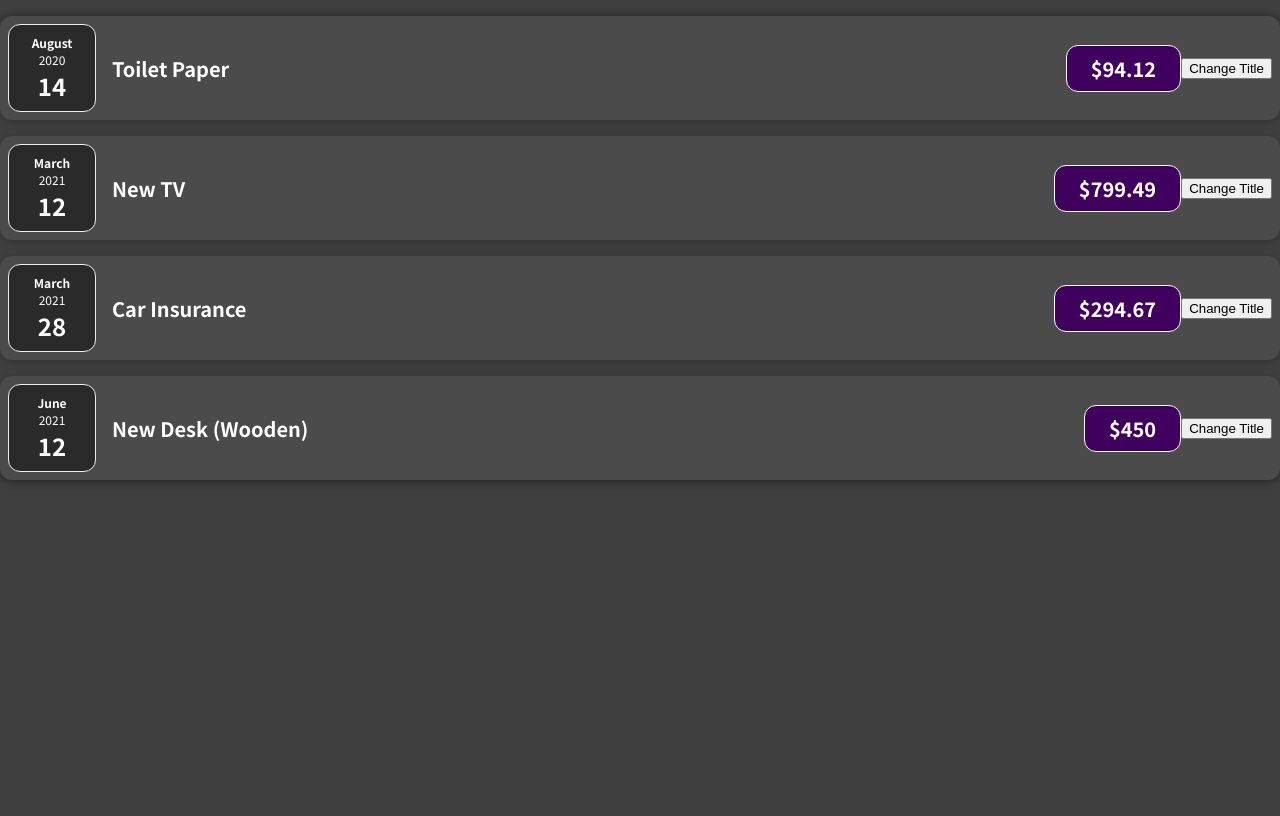
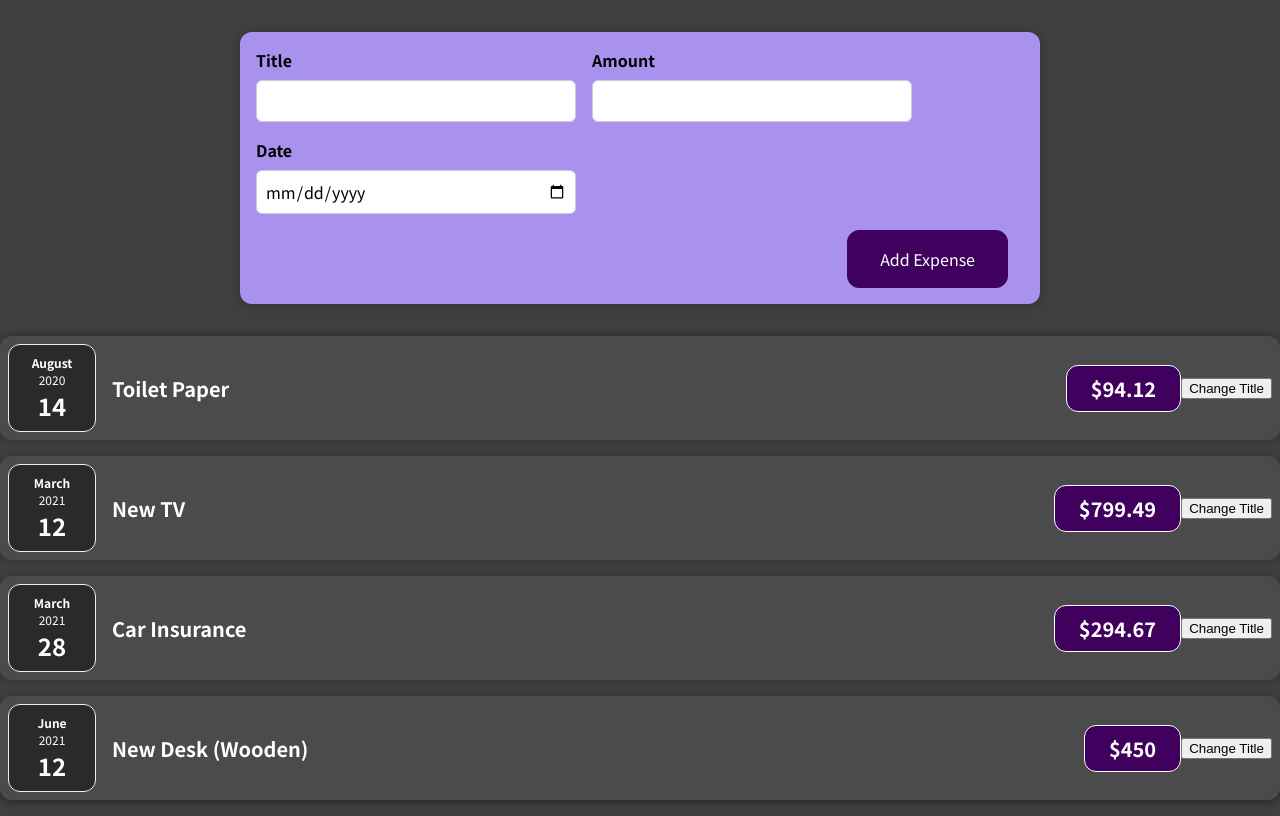
Before and after one commit to ndy-lopez/react-expense-tracker, a React (Create React App) app: page / in a window 1280 px wide. Built offline with nearby package versions, Linux system fonts and the light colour scheme.

Commit message:
add a form with styles, as well as event handling logics

```diff
--- a/src/App.js
+++ b/src/App.js
@@ -1,11 +1,15 @@
-import Expenses from "./components/expenses/Expenses";
+import React from "react";
+
+import NewExpense from "./components/NewExpense/NewExpense";
+import Expenses from "./components/Expenses/Expenses";
 
 const App = () => {
   return (
     <div>
+      <NewExpense />
       <Expenses />
     </div>
   );
-}
+};
 
 export default App;
--- /dev/null
+++ b/src/components/NewExpense/ExpenseForm.css
@@ -0,0 +1,26 @@
+.new-expense__controls {
+  display: flex;
+  flex-wrap: wrap;
+  gap: 1rem;
+  margin-bottom: 1rem;
+  text-align: left;
+}
+
+.new-expense__control label {
+  font-weight: bold;
+  margin-bottom: 0.5rem;
+  display: block;
+}
+
+.new-expense__control input {
+  font: inherit;
+  padding: 0.5rem;
+  border-radius: 6px;
+  border: 1px solid #ccc;
+  width: 20rem;
+  max-width: 100%;
+}
+
+.new-expense__actions {
+  text-align: right;
+}
--- /dev/null
+++ b/src/components/NewExpense/ExpenseForm.js
@@ -0,0 +1,63 @@
+import React, { useState } from "react";
+
+import "./ExpenseForm.css";
+
+const ExpenseForm = () => {
+  const [enteredTitle, setEnteredTitle] = useState('');
+  const [enteredAmount, setEnteredAmount] = useState('');
+  const [enteredDate, setEnteredDate] = useState('');
+  // const[userInput, setUserInput] = useState({
+  //   enteredTitle: '',
+  //   enteredAmount: '',
+  //   enteredDate: ''
+  // }); Creating one state will result in handlers depending on that state, so other values would be lost
+  // if we are not updating the state (which can be done using the spread operator ...userInput, or prevState)
+
+  // const titleChangeHandler = (event) => {
+  //   setEnteredTitle(event.target.value);
+  //   // setUserInput((prevState) => {
+  //   //   return {...prevState, enteredTitle: event.target.value}
+  //   // });
+  // };
+  // const amountChangeHandler = (event) => {
+  //   setEnteredAmount(event.target.value);
+  // };
+  // const dateChangeHandler = (event) => {
+  //   setEnteredDate(event.target.value);
+  // };
+
+  const inputChangeHandler = (identifier, value) => {
+    if (identifier === 'title') {
+      setEnteredTitle(value);
+    } else if (identifier === 'amount') {
+      setEnteredAmount(value);
+    }  else if (identifier === 'date') {
+      setEnteredDate(value);
+    };
+  };
+
+  return (
+    <form>
+      <div className="new-expense__controls">
+        <div className="new-expense__control">
+          <label>Title</label>
+          <input type="text" onChange={(event) => inputChangeHandler('title', event.target.value)} />
+        </div>
+        <div className="new-expense__control">
+          <label>Amount</label>
+          <input type="number" min="0.01" step="0.01" onChange={(event) => inputChangeHandler('amount', event.target.value)} />
+        </div>
+        <div className="new-expense__control">
+          <label>Date</label>
+          <input type="date" min="2019-01-01" step="2025-12-31" onChange={(event) => inputChangeHandler('date', event.target.value)} />
+        </div>
+      </div>
+      <div className="new-expense__actions">
+        <button type="submit">Add Expense</button>
+      </div>
+    </form>
+  );
+};
+
+
+export default ExpenseForm;
--- /dev/null
+++ b/src/components/NewExpense/NewExpense.css
@@ -0,0 +1,38 @@
+.new-expense {
+  background-color: #a892ee;
+  padding: 1rem;
+  margin: 2rem auto;
+  width: 50rem;
+  max-width: 95%;
+  border-radius: 12px;
+  text-align: center;
+  box-shadow: 0 1px 8px rgba(0, 0, 0, 0.25);
+}
+
+.new-expense button {
+  font: inherit;
+  cursor: pointer;
+  padding: 1rem 2rem;
+  border: 1px solid #40005d;
+  background-color: #40005d;
+  color: white;
+  border-radius: 12px;
+  margin-right: 1rem;
+}
+
+.new-expense button:hover,
+.new-expense button:active {
+  background-color: #510674;
+  border-color: #510674;
+}
+
+.new-expense button.alternative {
+  color: #220131;
+  border-color: transparent;
+  background-color: transparent;
+}
+
+.new-expense button.alternative:hover,
+.new-expense button.alternative:active {
+  background-color: #ddb3f8;
+}
--- /dev/null
+++ b/src/components/NewExpense/NewExpense.js
@@ -0,0 +1,14 @@
+import React from "react";
+
+import ExpenseForm from "./ExpenseForm";
+import "./NewExpense.css";
+
+const NewExpense = () => {
+  return (
+    <div className="new-expense">
+      <ExpenseForm />
+    </div>
+  );
+};
+
+export default NewExpense;
```
